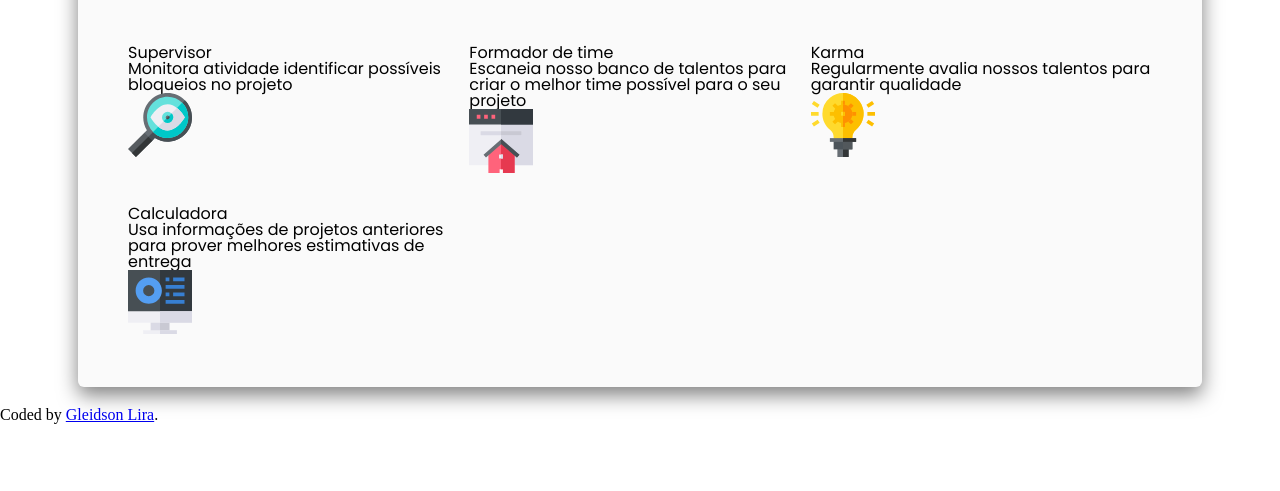
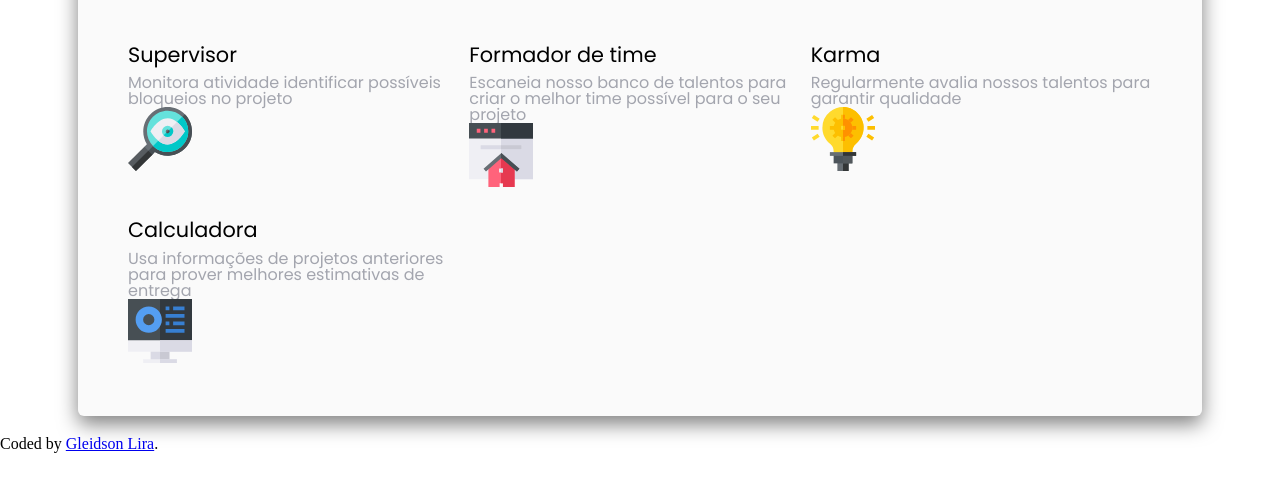
Before and after one commit to GleidsonLira/DesafiosCard, a plain HTML site: page index.html in a window 1280 px wide. Shown: the part 211-702 px from the top of the page. Drawn offline with Linux system fonts and the light colour scheme.

Commit message:
Ajustando espaçamentos e fontes

```diff
--- a/style.css
+++ b/style.css
@@ -54,3 +54,12 @@ body {
     margin: 0 auto;
     grid-row-gap: 30px;
 }
+
+.container__cards h1{
+    font-size: 1.3em;
+    padding-bottom: 10px;
+}
+
+.container__cards p{
+    color: hsl(229, 6%, 66%);
+}
```
